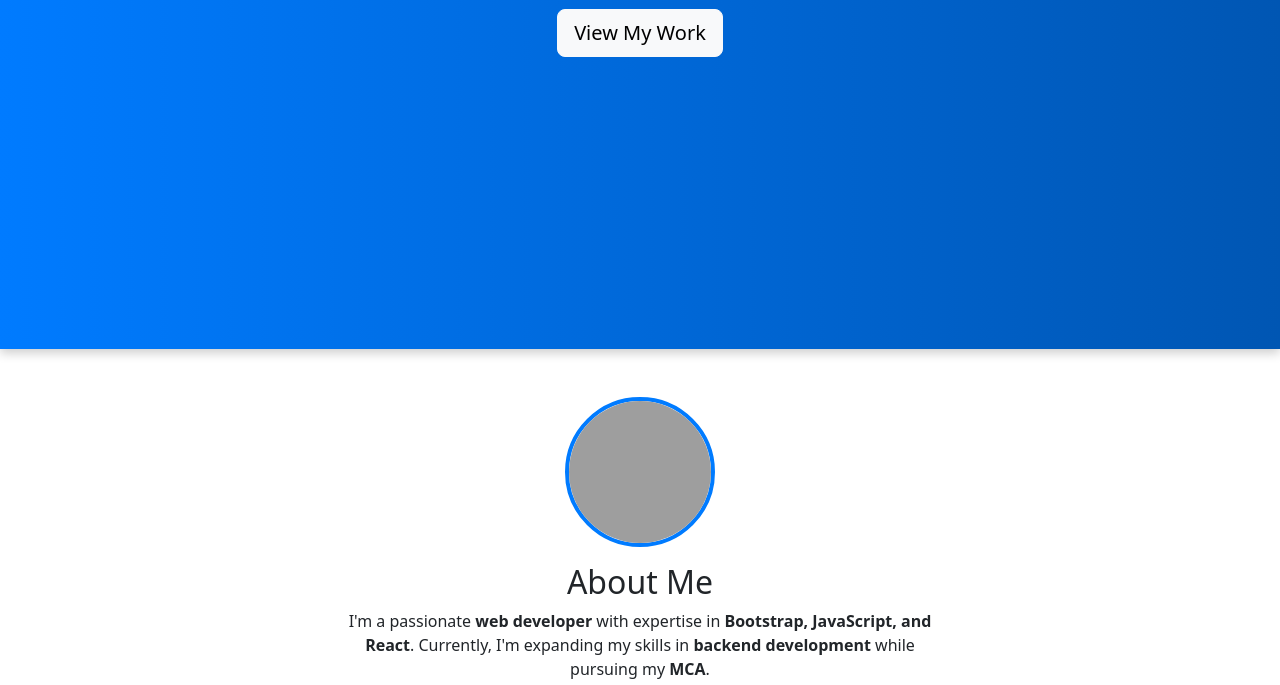
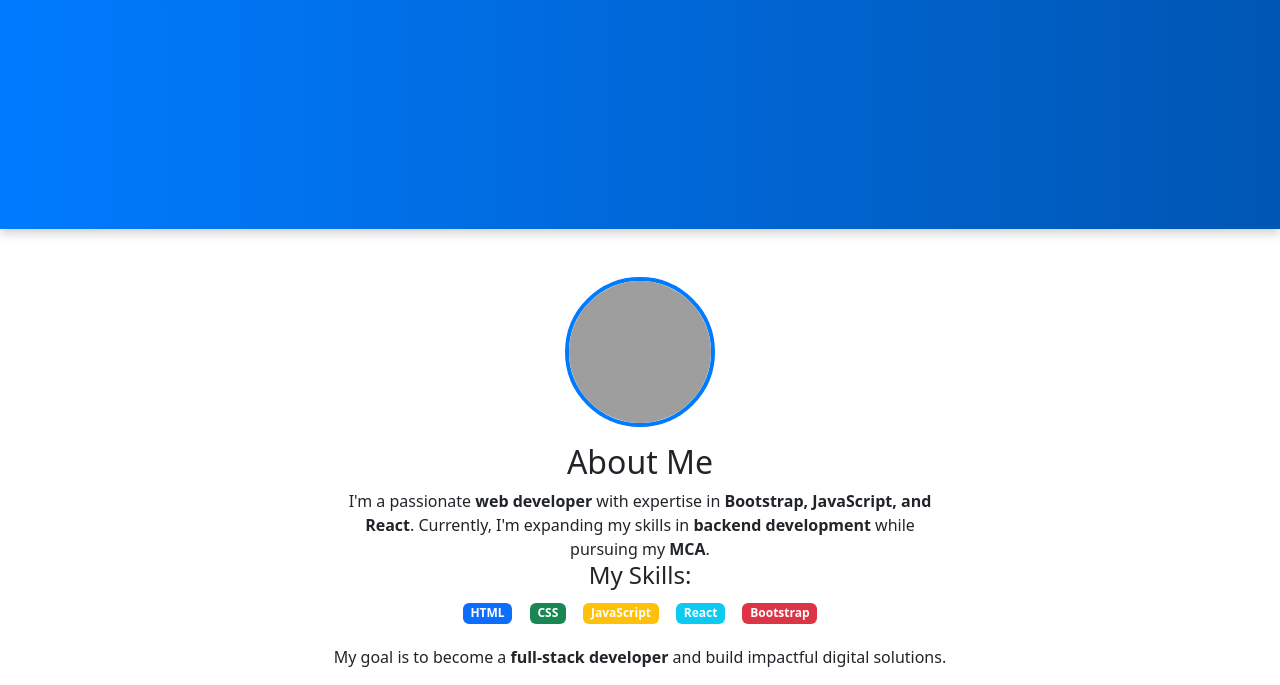
Before and after one commit to Deveshwar-cs/MyPortfolio, a plain HTML site: page index.html in a window 1280 px wide. Shown: the part 507-1192 px from the top of the page. Drawn offline with nearby package versions, Linux system fonts and the light colour scheme; grey boxes are pictures that could not be loaded.

Commit message:
decrease header height

```diff
--- a/css/styles.css
+++ b/css/styles.css
@@ -47,7 +47,7 @@
   background: linear-gradient(rgba(0, 0, 50, 0.6), rgba(0, 0, 50, 0.8)),
     url("https://source.unsplash.com/1600x900/?technology,coding") no-repeat
       center center/cover;
-  height: 100vh;
+  height: 85vh;
 }
 
 .hero-section h1 {
```
